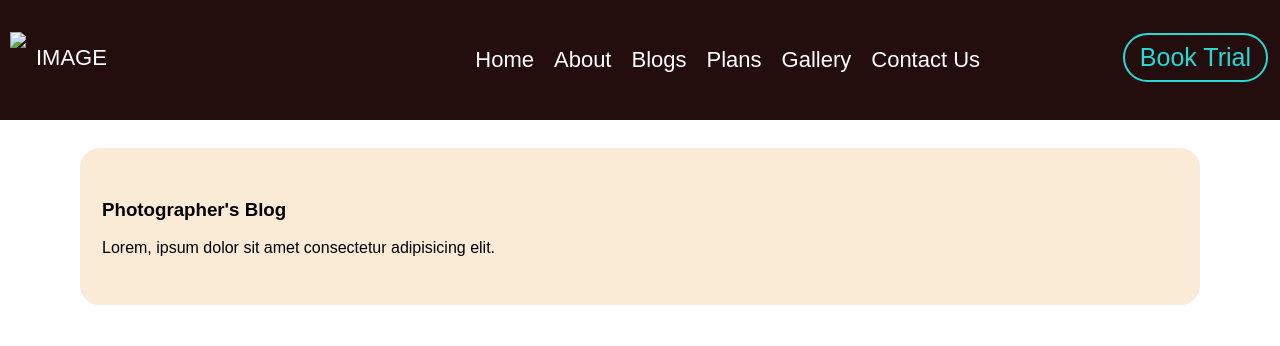
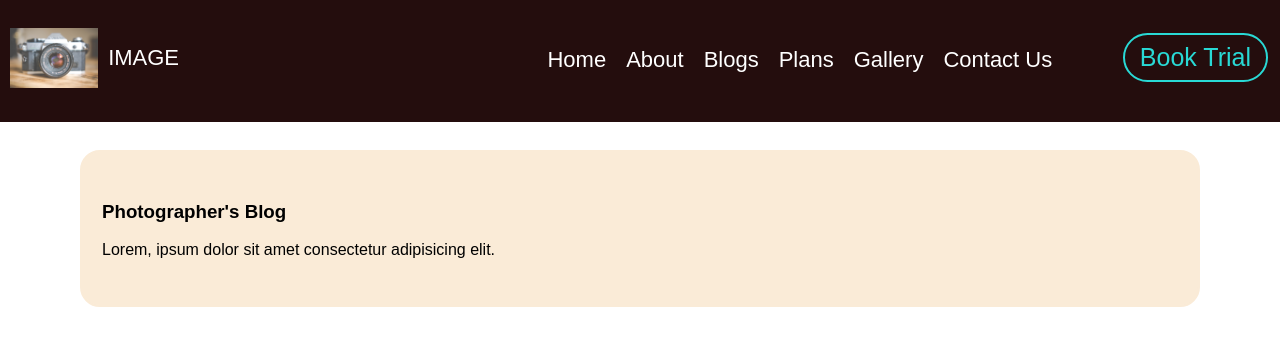
Before and after one commit to HaardikMishra020/WEB-PROJECT, a plain HTML site: page index.html in a window 1280 px wide. Drawn offline with Linux system fonts and the light colour scheme.

Commit message:
Update index.html

```diff
--- a/index.html
+++ b/index.html
@@ -7,7 +7,7 @@
   <body>
     <div class="topnav">
       <div class="topnav-left">
-        <a href="#home"><img src="images/d8.jpg" height="60px" /></a>
+        <a href="#home"><img src="chris-lawton-xn2RNgEpeao-unsplash.jpg" height="60px" /></a>
         <a href="#home" style="padding: 45px 0px;">IMAGE</a>
       </div>
       <div class="topnav-middle">
```
